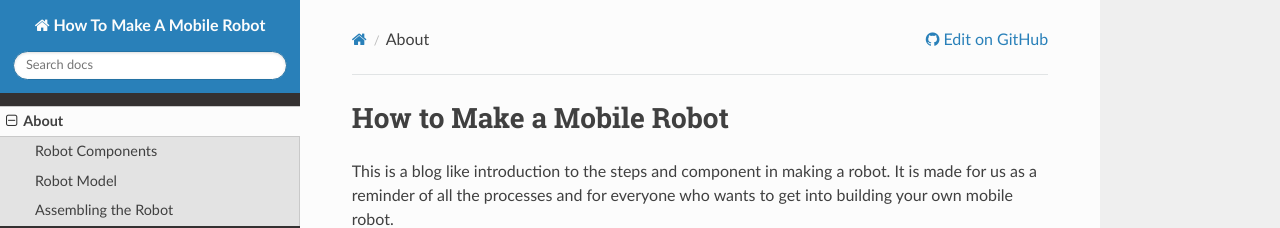
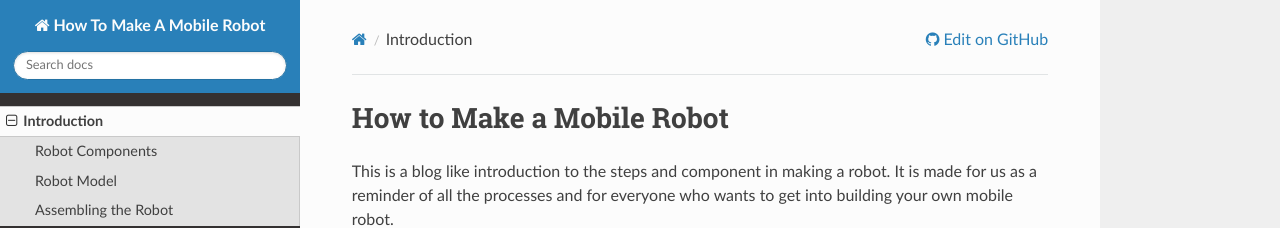
Before and after one commit to beumer-robot/How-to-make-a-mobile-robot, an MkDocs documentation site: the page built from docs/introduction.md, in a window 1280 px wide and 1033 px high. Shown: the top 228 px of the window. Built offline with MkDocs 1.6.1, drawn with Linux system fonts in a browser that asks for light colours; nearby versions of some CDN libraries.

Commit message:
chore: change about to introduction

```diff
--- a/mkdocs.yml
+++ b/mkdocs.yml
@@ -14,6 +14,6 @@
 repo_url: https://github.com/Multi-Agent-Robotics/How-to-make-a-mobile-robot
 
 nav:
-  - About: "about.md"
+  - Introduction: "introduction.md"
   - Robot Components: "robot-components/introduction-to-robot-components.md"
   - Robot Model: "robot-model/README.md"
```
Also changed, not shown: docs/introduction.md (renamed from docs/about.md).
